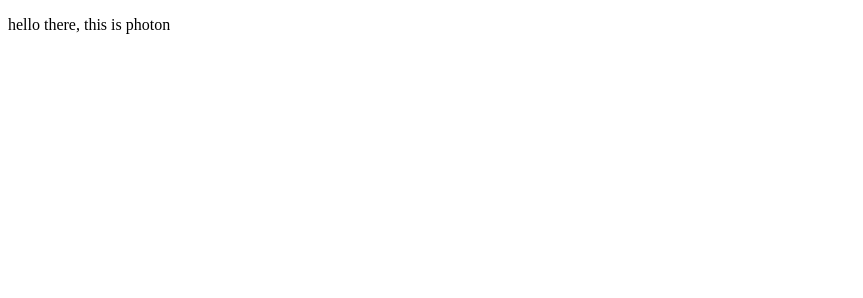
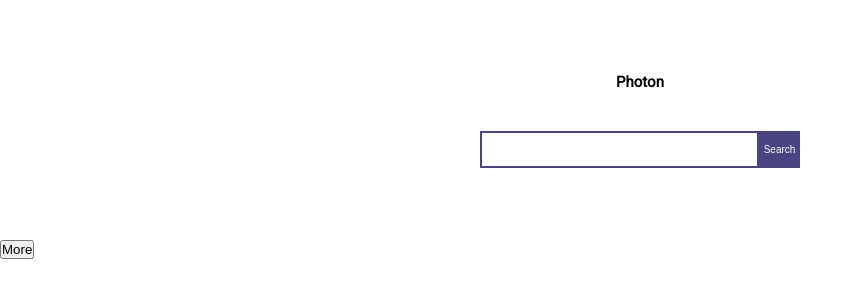
Before and after one commit to kitkovsky/photon, a website: page index.html in a window 1280 px wide. Shown: the whole page, without its empty margins (0-863 px from the left). Drawn offline with Linux system fonts and the light colour scheme.

Commit message:
basic styling and html

```diff
--- a/index.html
+++ b/index.html
@@ -1,10 +1,30 @@
 <!DOCTYPE html>
 <html lang="en">
-<head>
-  <meta charset="UTF-8">
-  <title></title>
-</head>
-<body>
-  <p>hello there, this is photon</p>
-</body>
+  <head>
+    <meta charset="UTF-8" />
+    <title>Photon</title>
+    <link rel="preconnect" href="https://fonts.googleapis.com" />
+    <link rel="preconnect" href="https://fonts.gstatic.com" crossorigin />
+    <link
+      href="https://fonts.googleapis.com/css2?family=Roboto&display=swap"
+      rel="stylesheet"
+    />
+    <link rel="stylesheet" href="./styles/style.css" />
+    <script src="./dist/app.js" defer></script>
+  </head>
+  <body>
+    <header>
+      <h2><a id="logo" href="./index.html">Photon</a></h2>
+      <form class="search-form">
+        <input class="search-input" type="text" name="search" />
+        <button class="submit-button" type="submit">Search</button>
+      </form>
+    </header>
+    <main>
+      <div class="gallery"></div>
+    </main>
+    <div class="nav-button">
+      <button class="more">More</button>
+    </div>
+  </body>
 </html>
--- /dev/null
+++ b/styles/_global.scss
@@ -0,0 +1,9 @@
+* {
+  padding: 0;
+  margin: 0;
+  box-sizing: border-box;
+}
+
+html {
+  font-size: 62.5%;
+}
--- /dev/null
+++ b/styles/_hero.scss
@@ -0,0 +1,42 @@
+body {
+  font-family: "Roboto", sans-serif;
+}
+
+header {
+  display: flex;
+  flex-direction: column;
+  min-height: 30vh;
+  justify-content: center;
+  align-items: center;
+
+  h2 {
+    padding: 2rem;
+  }
+}
+
+#logo {
+  text-decoration: none;
+  color: black;
+}
+
+.search-form {
+  padding: 2rem;
+  display: flex;
+
+  input {
+    font-size: 2rem;
+    padding: 0.5rem;
+    width: 100%;
+    border: none;
+    border: 2px solid $dark-blue;
+  }
+
+  button {
+    border: none;
+    padding: 0.5rem;
+    font-size: 1rem;
+    background: $dark-blue;
+    color: white;
+    cursor: pointer;
+  }
+}
--- /dev/null
+++ b/styles/style.scss
@@ -0,0 +1,4 @@
+$dark-blue: rgb(74, 68, 131);
+
+@import "global";
+@import "hero";
```
Also changed, not shown: styles/style.css (added), 1 other file.
